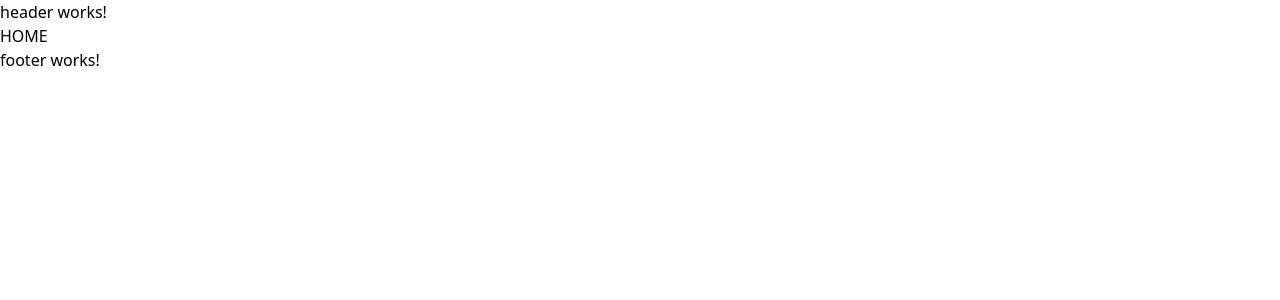
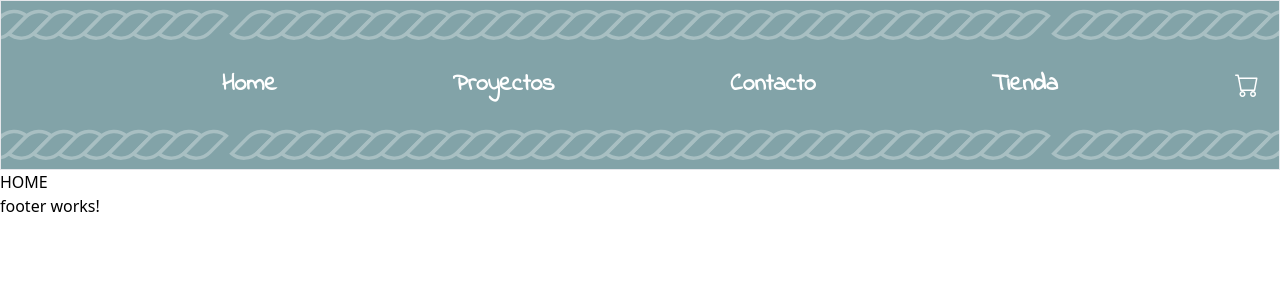
Before and after one commit to Tostawind/juli_web, an Angular app: page / in a window 1280 px wide. Shown: the top 300 px of the page. Built offline with nearby package versions, Linux system fonts and the light colour scheme.

Commit message:
WIP: Header

```diff
--- a/src/app/shared/header/header.component.html
+++ b/src/app/shared/header/header.component.html
@@ -1 +1,13 @@
-<p>header works!</p>
+<header class="border bg-[#82A3A8] relative">
+    <div class="rope | h-12 opacity-30"></div>
+    <ul class="flex justify-between items-center max-w-[900px] mx-auto py-5 px-8 text-2xl text-white font-indie font-bold">
+        <li *ngFor="let link of menuLinks" class="hover:text-black hover:underline">
+            <a [href]="link.url">{{ link.title }}</a>
+        </li>
+    </ul>
+    <div class="rope | h-12 opacity-30"></div>
+
+    <div class="absolute top-1/2 right-5 -translate-y-1/2 text-white text-2xl">
+        <i class="bi bi-cart"></i>
+    </div>
+</header>
--- a/src/app/shared/header/header.component.scss
+++ b/src/app/shared/header/header.component.scss
@@ -0,0 +1,6 @@
+.rope {
+    background-image: url('../../../assets/img/rope.svg');
+    background-position: center;
+    background-size: contain;
+    background-repeat: repeat-x;
+}
--- a/src/app/shared/header/header.component.ts
+++ b/src/app/shared/header/header.component.ts
@@ -6,5 +6,22 @@ import { Component } from '@angular/core';
   styleUrls: ['./header.component.scss']
 })
 export class HeaderComponent {
-
+  menuLinks = [
+    {
+      title: 'Home',
+      url: 'home'
+    },
+    {
+      title: 'Proyectos',
+      url: 'proyectos'
+    },
+    {
+      title: 'Contacto',
+      url: 'contacto'
+    },
+    {
+      title: 'Tienda',
+      url: 'tienda'
+    },
+  ]
 }
--- a/src/index.html
+++ b/src/index.html
@@ -6,7 +6,15 @@
   <base href="/">
   <meta name="viewport" content="width=device-width, initial-scale=1">
   <link rel="icon" type="image/x-icon" href="favicon.ico">
-</head>
+
+  <!-- GOOGLE FONT -->
+  <link rel="preconnect" href="https://fonts.googleapis.com">
+  <link rel="preconnect" href="https://fonts.gstatic.com" crossorigin>
+  <link href="https://fonts.googleapis.com/css2?family=Indie+Flower&display=swap" rel="stylesheet">
+
+  <!-- BOOSTRAP ICON -->
+  <link rel="stylesheet" href="https://cdn.jsdelivr.net/npm/bootstrap-icons@1.10.5/font/bootstrap-icons.css">
+  </head>
 <body>
   <app-root></app-root>
 </body>
--- a/tailwind.config.js
+++ b/tailwind.config.js
@@ -4,7 +4,11 @@ module.exports = {
     "./src/**/*.{html,ts}",
   ],
   theme: {
-    extend: {},
+    extend: {
+      fontFamily: {
+        indie: ['Indie Flower', 'cursive']
+      }
+    },
   },
   plugins: [],
 }
```
Also changed, not shown: src/assets/img/rope.svg (added), 1 other file (tests, documents, lock files or other folders).
